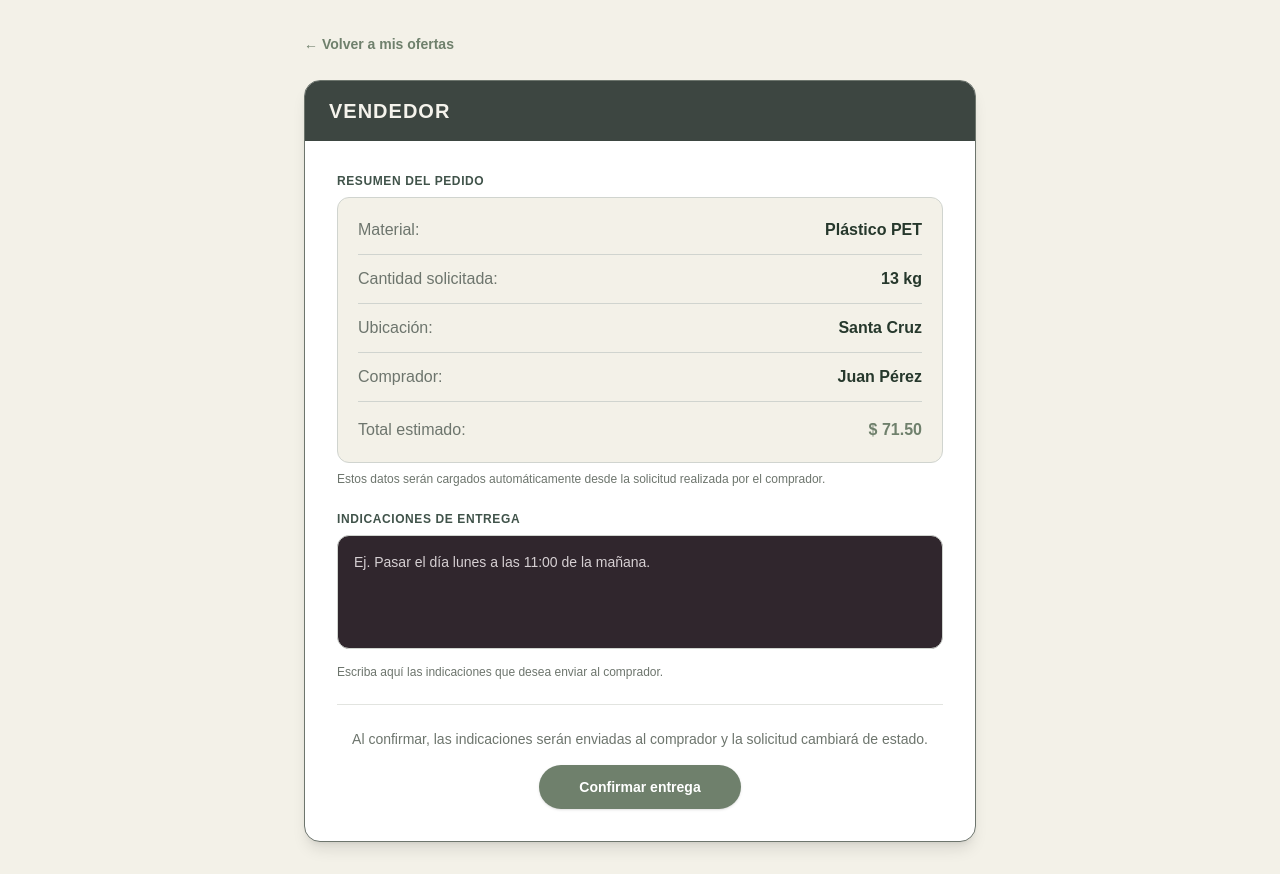
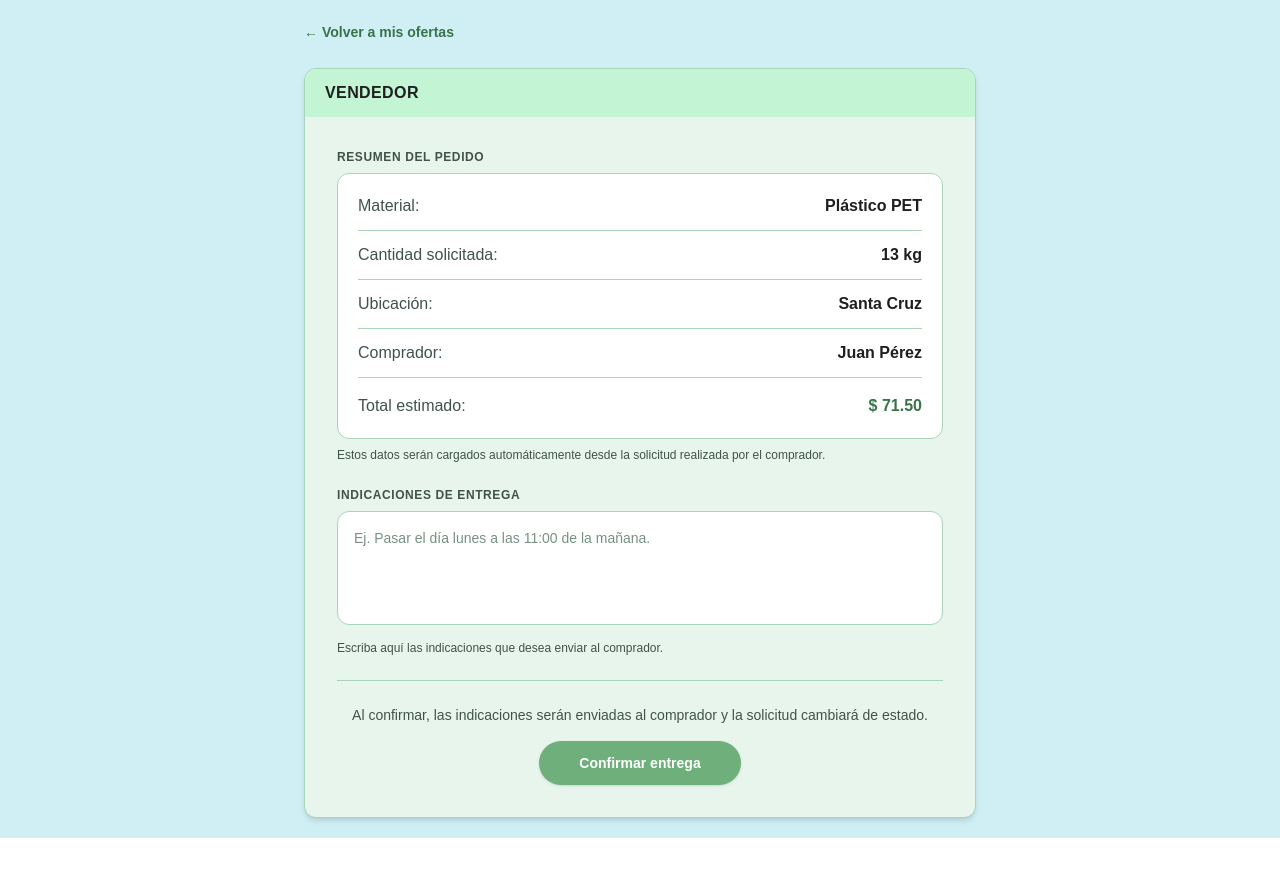
Before and after one commit to cesitarah/Proyecto-Reciclaje, a Next.js app: page /gestion-solicitud in a window 1280 px wide. After the commit the page ends 838 px from the top, so only its background shows below. Built offline with nearby package versions, Linux system fonts and the light colour scheme.

Commit message:
Actulización de gestion-solicitus

```diff
--- a/app/gestion-solicitud/page.tsx
+++ b/app/gestion-solicitud/page.tsx
@@ -1,31 +1,41 @@
-
 "use client";
 
 import Link from "next/link";
 
 export default function GestionSolicitudPage() {
   return (
-    <main className="min-h-screen bg-[#F3F1E8] px-4 py-8 text-[#26382C] md:px-8">
+    <main className="min-h-screen bg-[#CFEFF5] px-4 py-5 text-[#1F1F1F] md:px-8">
       <div className="mx-auto max-w-2xl">
 
         {/* BOTÓN VOLVER */}
         <div className="mb-6">
           <Link
             href="/vendedor-publicar-ofertas"
-            className="inline-flex items-center gap-2 text-sm font-semibold text-[#6F806C] transition hover:text-[#40534A]"
+            className="
+              inline-flex
+              items-center
+              gap-2
+              text-sm
+              font-semibold
+              text-[#39734A]
+              transition
+              hover:text-[#6FAF7B]
+            "
           >
             ← Volver a mis ofertas
           </Link>
         </div>
 
         {/* CONTENEDOR PRINCIPAL */}
-        <section className="overflow-hidden rounded-2xl border border-[#6D756D] bg-white shadow-lg">
+        <section className="overflow-hidden rounded-xl border border-[#A8D5BA] bg-[#E8F5EC] shadow-md">
 
           {/* ENCABEZADO */}
-          <div className="bg-[#3D4641] px-6 py-4">
-            <h1 className="text-xl font-bold tracking-wider text-[#F5F3EC]">
+          <div className="bg-[#C3F4D4] px-5 py-3">
+
+            <h1 className="text-base font-bold tracking-wide text-[#1F1F1F]">
               VENDEDOR
             </h1>
+
           </div>
 
           <div className="space-y-6 p-6 md:p-8">
@@ -37,61 +47,71 @@ export default function GestionSolicitudPage() {
                 Resumen del pedido
               </label>
 
-              <div className="space-y-3 rounded-xl border border-[#D0D4CF] bg-[#F3F1E8] p-5">
+              <div className="space-y-3 rounded-xl border border-[#A8D5BA] bg-white p-5">
 
-                <div className="flex justify-between border-b border-[#D0D4CF] pb-3">
-                  <span className="font-medium text-[#6D756D]">
+                <div className="flex justify-between border-b border-[#A8D5BA] pb-3">
+
+                  <span className="font-medium text-[#40534A]">
                     Material:
                   </span>
 
-                  <span className="font-bold text-[#26382C]">
+                  <span className="font-bold text-[#1F1F1F]">
                     Plástico PET
                   </span>
+
                 </div>
 
-                <div className="flex justify-between border-b border-[#D0D4CF] pb-3">
-                  <span className="font-medium text-[#6D756D]">
+                <div className="flex justify-between border-b border-[#A8D5BA] pb-3">
+
+                  <span className="font-medium text-[#40534A]">
                     Cantidad solicitada:
                   </span>
 
-                  <span className="font-semibold text-[#26382C]">
+                  <span className="font-semibold text-[#1F1F1F]">
                     13 kg
                   </span>
+
                 </div>
 
-                <div className="flex justify-between border-b border-[#D0D4CF] pb-3">
-                  <span className="font-medium text-[#6D756D]">
+                <div className="flex justify-between border-b border-[#A8D5BA] pb-3">
+
+                  <span className="font-medium text-[#40534A]">
                     Ubicación:
                   </span>
 
-                  <span className="font-semibold text-[#26382C]">
+                  <span className="font-semibold text-[#1F1F1F]">
                     Santa Cruz
                   </span>
+
                 </div>
 
-                <div className="flex justify-between border-b border-[#D0D4CF] pb-3">
-                  <span className="font-medium text-[#6D756D]">
+                <div className="flex justify-between border-b border-[#A8D5BA] pb-3">
+
+                  <span className="font-medium text-[#40534A]">
                     Comprador:
                   </span>
 
-                  <span className="font-semibold text-[#26382C]">
+                  <span className="font-semibold text-[#1F1F1F]">
                     Juan Pérez
                   </span>
+
                 </div>
 
                 <div className="flex justify-between pt-1">
-                  <span className="font-medium text-[#6D756D]">
+
+                  <span className="font-medium text-[#40534A]">
                     Total estimado:
                   </span>
 
-                  <span className="font-bold text-[#6F806C]">
+                  <span className="font-bold text-[#39734A]">
                     $ 71.50
                   </span>
+
                 </div>
 
               </div>
 
-              <p className="text-xs text-[#6D756D]">
+              <p className="text-xs text-[#40534A]">
                 Estos datos serán cargados automáticamente desde la solicitud realizada por el comprador.
               </p>
 
@@ -107,29 +127,62 @@ export default function GestionSolicitudPage() {
               <textarea
                 rows={4}
                 placeholder="Ej. Pasar el día lunes a las 11:00 de la mañana."
-                className="w-full resize-none rounded-xl border border-[#D0D4CF] bg-[#30262D] p-4 text-sm text-[#F5F3EC] outline-none transition placeholder-[#D6D0D3] focus:border-[#6F806C] focus:bg-[#3D4641] focus:ring-2 focus:ring-[#6F806C]"
+                className="
+                  w-full
+                  resize-none
+                  rounded-xl
+                  border
+                  border-[#A8D5BA]
+                  bg-white
+                  p-4
+                  text-sm
+                  text-[#1F1F1F]
+                  outline-none
+                  transition
+                  placeholder-[#789083]
+                  focus:border-[#6FAF7B]
+                  focus:ring-2
+                  focus:ring-[#A8D5BA]
+                "
               />
 
-              <p className="text-xs text-[#6D756D]">
+              <p className="text-xs text-[#40534A]">
                 Escriba aquí las indicaciones que desea enviar al comprador.
               </p>
 
             </div>
 
             {/* CONFIRMAR ENTREGA */}
-            <div className="border-t border-[#E2E4E0] pt-6">
+            <div className="border-t border-[#A8D5BA] pt-6">
 
-              <p className="mb-4 text-center text-sm text-[#6D756D]">
+              <p className="mb-4 text-center text-sm text-[#40534A]">
                 Al confirmar, las indicaciones serán enviadas al comprador y la solicitud cambiará de estado.
               </p>
 
               <div className="flex justify-center">
+
                 <button
                   type="button"
-                  className="w-full rounded-full bg-[#6F806C] px-10 py-3 text-sm font-semibold text-white shadow-sm transition hover:bg-[#81937D] active:scale-95 sm:w-auto"
+                  className="
+                    w-full
+                    rounded-full
+                    bg-[#6FAF7B]
+                    px-10
+                    py-3
+                    text-sm
+                    font-semibold
+                    text-white
+                    shadow-sm
+                    transition
+                    hover:bg-[#5F9E6B]
+                    hover:scale-105
+                    active:scale-95
+                    sm:w-auto
+                  "
                 >
                   Confirmar entrega
                 </button>
+
               </div>
 
             </div>
```
